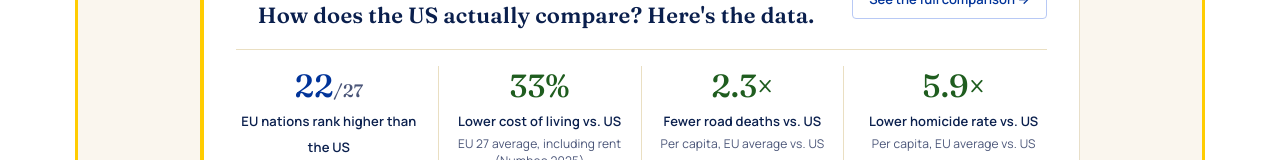
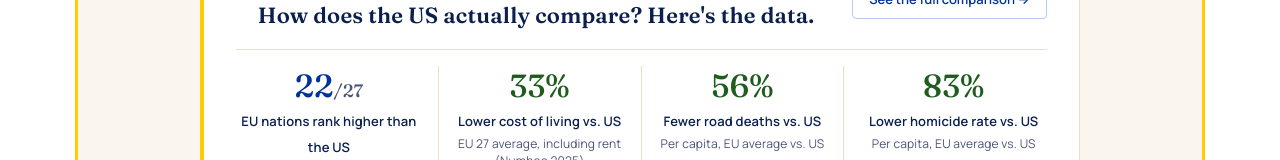
Before and after one commit to jfsubs/movemeto-eu, a React (Vite) app: page / in a window 1280 px wide. Shown: the part 1010-1170 px from the top of the page. Built offline with nearby package versions, Linux system fonts and the light colour scheme.

Commit message:
Show road deaths and homicide gap as % reduction, matching cost of living format

```diff
--- a/src/MoveMeToEU.jsx
+++ b/src/MoveMeToEU.jsx
@@ -1652,12 +1652,12 @@ export default function MoveMeToEU() {
         const colGap = Math.round(((US_COL_PLUS_RENT - colEuAvg) / US_COL_PLUS_RENT) * 100);
         const roadEuValues = Object.values(ROAD_DEATHS);
         const roadEuAvg = roadEuValues.reduce((s, x) => s + x, 0) / roadEuValues.length;
-        const roadGap = (US_ROAD_DEATHS / roadEuAvg).toFixed(1);
+        const roadGap = Math.round(((US_ROAD_DEATHS - roadEuAvg) / US_ROAD_DEATHS) * 100);
         const euHomicideValues = Object.values(EU_CRIME)
           .filter(c => c.homicide != null)
           .map(c => c.homicide);
         const euHomicideAvg = euHomicideValues.reduce((s, x) => s + x, 0) / euHomicideValues.length;
-        const homicideGap = (US_HOMICIDE_AVG / euHomicideAvg).toFixed(1);
+        const homicideGap = Math.round(((US_HOMICIDE_AVG - euHomicideAvg) / US_HOMICIDE_AVG) * 100);
 
         return (
           <section
@@ -1750,7 +1750,7 @@ export default function MoveMeToEU() {
                   fontFamily: '"Fraunces", Georgia, serif',
                   fontSize: 32, fontWeight: 500, color: "#1F5D1F", lineHeight: 1,
                 }}>
-                  {roadGap}×
+                  {roadGap}%
                 </div>
                 <div style={{ fontSize: 13, fontWeight: 600, color: "#0A1F4D", marginTop: 6 }}>
                   Fewer road deaths vs. US
@@ -1764,7 +1764,7 @@ export default function MoveMeToEU() {
                   fontFamily: '"Fraunces", Georgia, serif',
                   fontSize: 32, fontWeight: 500, color: "#1F5D1F", lineHeight: 1,
                 }}>
-                  {homicideGap}×
+                  {homicideGap}%
                 </div>
                 <div style={{ fontSize: 13, fontWeight: 600, color: "#0A1F4D", marginTop: 6 }}>
                   Lower homicide rate vs. US
```
